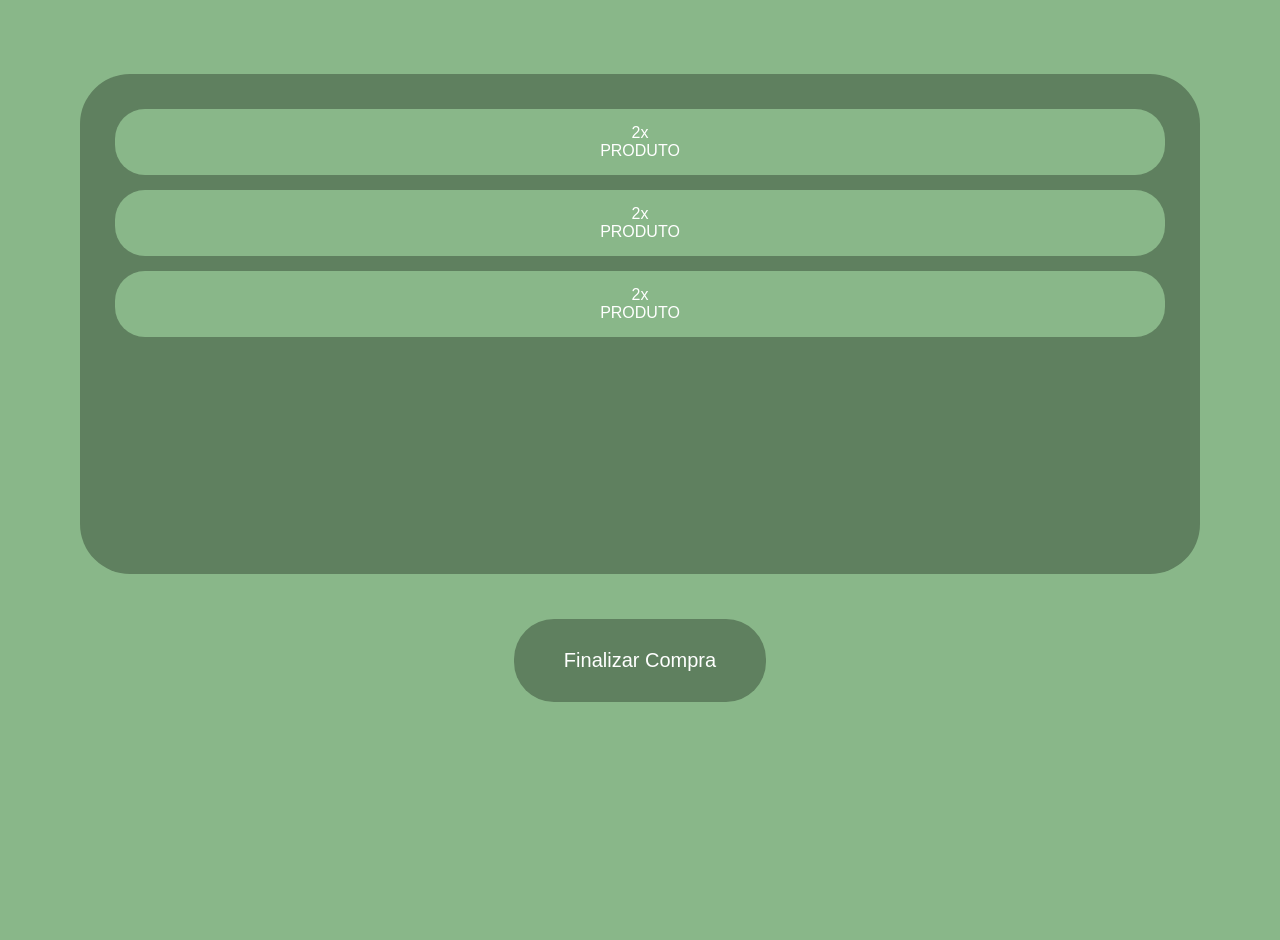
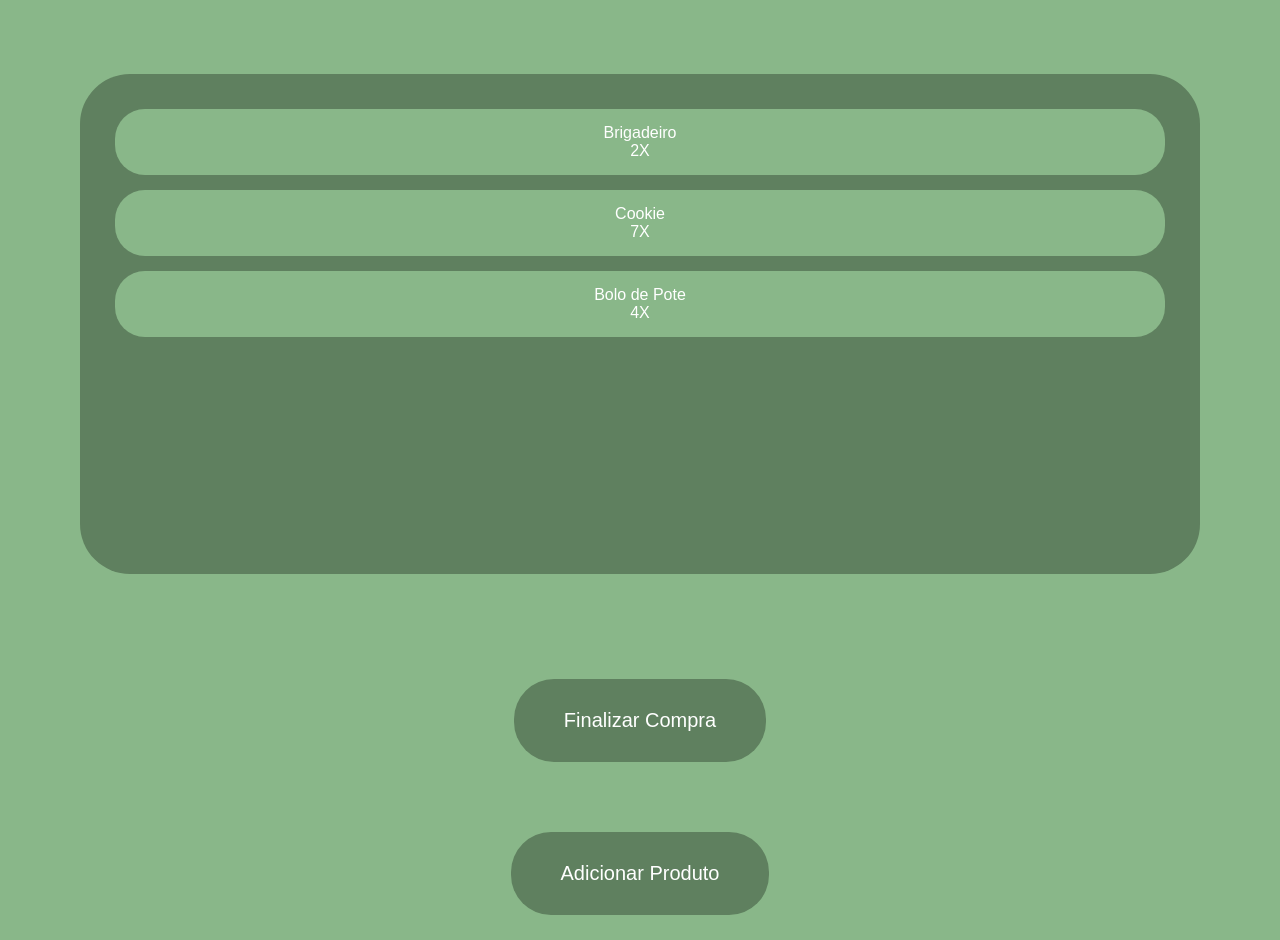
Before and after one commit to MuriloSnovais/DM_Doceria, a Next.js app: page /carrinho in a window 1280 px wide. Before the commit the page ends 800 px from the top, so only its background shows below. Built offline with nearby package versions, Linux system fonts and the light colour scheme.

Commit message:
Criando um Components para Carrinho
- Criei um compenents
- Tirei CSS desnecessarios
- Adicionei o components Produtos ao carrinho

```diff
--- a/app/carrinho/carrinho.css
+++ b/app/carrinho/carrinho.css
@@ -15,27 +15,17 @@ body{
 }
 
 .CaixaProdutos {
-    margin-left: 80px;
-    margin-right: 80px;
+    margin: 80px;
     margin-top: 20px;
-    display: flex;
-    flex-direction: column;
-    align-items: center;
     height: 500px;
     background: #5f805f;
     border-radius: 50px;
     padding: 20px;
-}
-
-.CaixaProdutos ul {
-    padding: 0;
-    margin: 0;
-    width: 100%;
+    overflow: auto;
 }
 
 .CaixaProdutos li {
     list-style-type: none;
-    width: 100%;
 }
 
 .Produtos {
@@ -43,13 +33,12 @@ body{
     border-radius: 30px;
     margin: 15px;
     padding: 15px;
-    display: flex;
-    flex-direction: column;
-    align-items: center;
+}
+
+.Produtos p{
+    text-align: center;
     color: #fff;
 }
-
-
 
 .FinalizarCompra {
     text-align: center;
--- /dev/null
+++ b/app/carrinho/components/Produto.js
@@ -0,0 +1,10 @@
+function Produto(attr) {
+    return (
+        <div>
+            <p>{attr.nome}</p>
+            <p>{attr.quantidade}X</p>
+        </div>
+    );
+}
+
+export default Produto;
--- a/app/carrinho/page.js
+++ b/app/carrinho/page.js
@@ -1,7 +1,13 @@
-
+'use client'
+import { useState } from "react";
 import "./carrinho.css"
+import Produto from "./components/Produto";
 
 function Carrinho() {
+
+    const [carrinho, set_carrinho] = useState(["","",""])
+    let [itens_carrinho, set_itens_carrinho] = useState(0)
+
     return (
     <div>
         <div className="MenuSuperior">
@@ -10,23 +16,14 @@ function Carrinho() {
 
         <div className="CaixaProdutos">
             <ul>
-                <li>
-                    <div className="Produtos">
-                        <p className="Quantidade">2x</p>
-                        <p className="NomeProduto">PRODUTO</p>
-                    </div>
+                <li className="Produtos">
+                    <Produto className={set_carrinho[0]} nome="Brigadeiro" quantidade="2"/>
                 </li>
-                <li>
-                    <div className="Produtos">
-                        <p className="Quantidade">2x</p>
-                        <p className="NomeProduto">PRODUTO</p>
-                    </div>
+                <li className="Produtos">
+                    <Produto nome="Cookie" quantidade="7"/>
                 </li>
-                <li>
-                    <div className="Produtos">
-                        <p className="Quantidade">2x</p>
-                        <p className="NomeProduto">PRODUTO</p>
-                    </div>
+                <li className="Produtos">
+                    <Produto nome="Bolo de Pote" quantidade="4"/>
                 </li>
             </ul>
 
@@ -39,6 +36,13 @@ function Carrinho() {
                 Finalizar Compra
             </button>
         </div>
+
+        {/* Botão para no Futuro adicionar Produtos como teste */}
+        <div className="FinalizarCompra">
+            <button onClick={()=> set_itens_carrinho(itens_carrinho+=1)} className="btn-finalizar">
+                Adicionar Produto
+            </button>
+        </div>
     </div>
 
     );
```
